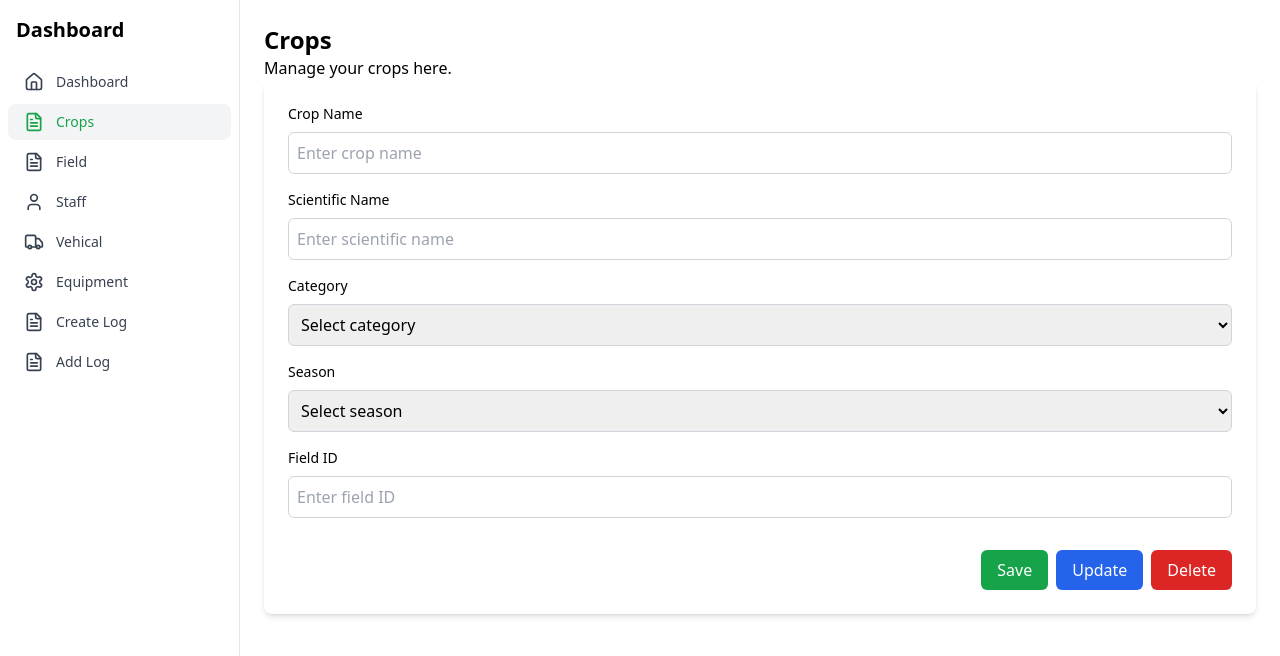
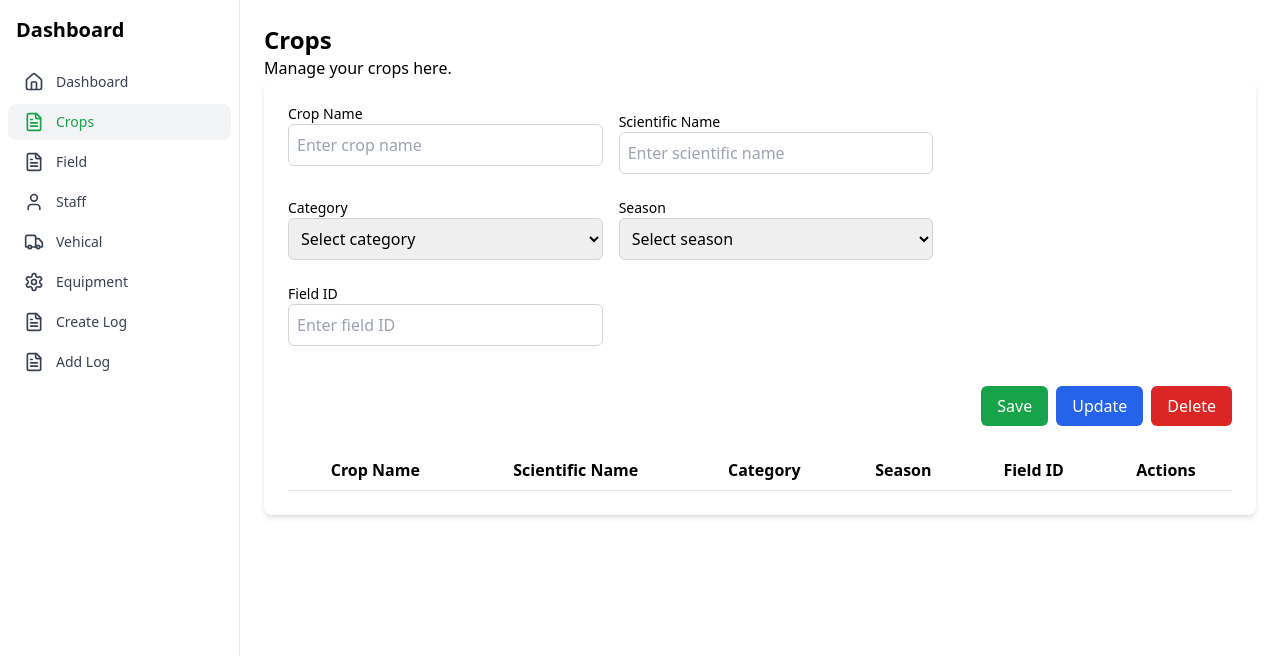
Before and after one commit to DonShanilka/greenShadow_react_frontEnd, a React (Vite) app: page /crop in a window 1280 px wide. Both pictures are taken after a click on the button "Crops". Shown: the top 656 px of the page. Built offline with nearby package versions, Linux system fonts and the light colour scheme.

Commit message:
create crop table

```diff
--- a/src/components/cropComponents/CropForm.tsx
+++ b/src/components/cropComponents/CropForm.tsx
@@ -1,4 +1,5 @@
 import React, { useState } from 'react';
+import CropTable from './CropTable';
 
 const CropForm = () => {
   const [formData, setFormData] = useState({
@@ -47,10 +48,10 @@ const CropForm = () => {
   };
 
   return (
-    <div className="width-1 p-6 bg-white shadow-md rounded-lg">
-      <div className="space-y-4 width-1">
+    <div className="w-full p-6 bg-white shadow-md rounded-lg">
+      <div className="space-y-2 flex flex-wrap gap-4">
         {/* Crop Name Input */}
-        <div className="space-y-2">
+        <div className="w-full sm:w-1/2 md:w-1/3">
           <label htmlFor="cropName" className="block text-sm font-medium">Crop Name</label>
           <input
             id="cropName"
@@ -63,7 +64,7 @@ const CropForm = () => {
         </div>
 
         {/* Scientific Name Input */}
-        <div className="space-y-2">
+        <div className="w-full sm:w-1/2 md:w-1/3">
           <label htmlFor="scientificName" className="block text-sm font-medium">Scientific Name</label>
           <input
             id="scientificName"
@@ -76,7 +77,7 @@ const CropForm = () => {
         </div>
 
         {/* Category Dropdown */}
-        <div className="space-y-2">
+        <div className="w-full sm:w-1/2 md:w-1/3">
           <label htmlFor="category" className="block text-sm font-medium">Category</label>
           <select
             id="category"
@@ -95,7 +96,7 @@ const CropForm = () => {
         </div>
 
         {/* Season Dropdown */}
-        <div className="space-y-2">
+        <div className="w-full sm:w-1/2 md:w-1/3">
           <label htmlFor="season" className="block text-sm font-medium">Season</label>
           <select
             id="season"
@@ -114,7 +115,7 @@ const CropForm = () => {
         </div>
 
         {/* Field ID Input */}
-        <div className="space-y-2">
+        <div className="w-full sm:w-1/2 md:w-1/3">
           <label htmlFor="fieldId" className="block text-sm font-medium">Field ID</label>
           <input
             id="fieldId"
@@ -127,7 +128,7 @@ const CropForm = () => {
         </div>
 
         {/* Action Buttons */}
-        <div className="flex gap-2 justify-end pt-4">
+        <div className="w-full flex gap-2 justify-end pt-4">
           <button
             onClick={handleSave}
             className="bg-green-600 text-white py-2 px-4 rounded-md"
@@ -148,6 +149,7 @@ const CropForm = () => {
           </button>
         </div>
       </div>
+      <CropTable cropList={formData} handleDelete={handleDelete}/>
     </div>
   );
 };
--- /dev/null
+++ b/src/components/cropComponents/CropTable.tsx
@@ -0,0 +1,44 @@
+import React from 'react'
+
+function CropTable({ cropList, handleDelete }: { cropList: any[], handleDelete: (index: number) => void }) {
+
+  console.log("Table Details: ",cropList)
+
+  return (
+    <div className="w-full mt-6 overflow-x-auto">
+      <table className="min-w-full table-auto border-collapse">
+        <thead>
+          <tr>
+            <th className="px-4 py-2 border-b">Crop Name</th>
+            <th className="px-4 py-2 border-b">Scientific Name</th>
+            <th className="px-4 py-2 border-b">Category</th>
+            <th className="px-4 py-2 border-b">Season</th>
+            <th className="px-4 py-2 border-b">Field ID</th>
+            <th className="px-4 py-2 border-b">Actions</th>
+          </tr>
+        </thead>
+        <tbody>
+          {(Array.isArray(cropList) ? cropList : []).map((crop, index) => (
+            <tr key={index}>
+              <td className="px-4 py-2 border-b">{crop.cropName}</td>
+              <td className="px-4 py-2 border-b">{crop.scientificName}</td>
+              <td className="px-4 py-2 border-b">{crop.category}</td>
+              <td className="px-4 py-2 border-b">{crop.season}</td>
+              <td className="px-4 py-2 border-b">{crop.fieldId}</td>
+              <td className="px-4 py-2 border-b">
+                <button
+                  onClick={() => handleDelete(index)}
+                  className="bg-red-600 text-white py-1 px-3 rounded-md ml-2"
+                >
+                  Delete
+                </button>
+              </td>
+            </tr>
+          ))}
+        </tbody>
+      </table>
+    </div>
+  );
+}
+
+export default CropTable;
```
